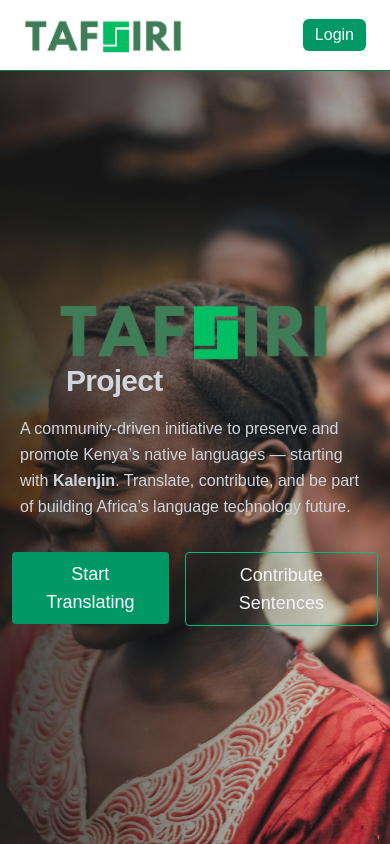
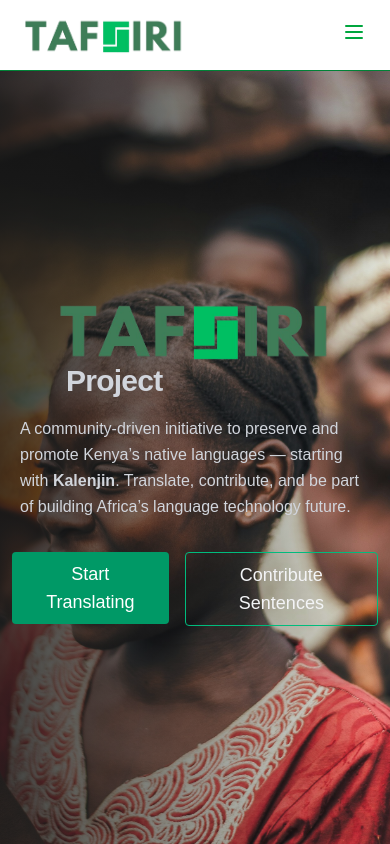
Before and after one commit to keterFree/tafsiri-frontend, a Next.js app: page /dashboard in a window 390 px wide. Shown: the top 844 px of the page. Built offline with nearby package versions, Linux system fonts and the light colour scheme; no server answers.

Commit message:
Responsive navbar

```diff
--- a/app/components/navbar.jsx
+++ b/app/components/navbar.jsx
@@ -7,29 +7,33 @@
 import { auth } from "../lib/firebase";
 import { deleteCookie } from "cookies-next";
 import Image from "next/image";
+import { useState } from "react";
+import { Menu, X } from "lucide-react"; // Optional icons if using lucide-react
 
 export default function Navbar() {
   const { user } = useAuth();
   const router = useRouter();
+  const [isMenuOpen, setIsMenuOpen] = useState(false);
+  const displayName = user?.displayName || user?.email?.split("@")[0] || "User";
 
   const handleLogout = async () => {
     try {
       await signOut(auth);
       deleteCookie("authToken");
-    router.push("/"); // Redirect immediately
+      router.push("/");
     } catch (err) {
       console.error("Logout error:", err);
     }
   };
 
-
   return (
-    <nav className="flex items-center justify-between flex-wrap px-6 py-4 bg-white dark:bg-neutral-900 border-b border-green-700">
+    <nav className="bg-white dark:bg-neutral-900 border-b border-green-700 px-6 py-4">
+      <div className="flex items-center justify-between">
         {/* Logo */}
-      <div className="flex items-center flex-shrink-0 mr-6">
+        <div className="flex items-center">
           <Link href="/" aria-label="Home">
             <Image
-            src="/taf.png" // Ensure this image has a rectangular aspect
+              src="/taf.png"
               alt="Tafsiri Logo"
               width={160}
               height={40}
@@ -64,6 +68,11 @@
 
         {/* Desktop Auth */}
         <div className="hidden md:flex items-center space-x-4">
+          {user && (
+            <span className="text-neutral-700 dark:text-neutral-300 font-medium">
+              Welcome, {displayName}
+            </span>
+          )}
           {user ? (
             <button
               onClick={handleLogout}
@@ -89,24 +98,74 @@
           )}
         </div>
 
-      {/* Mobile Auth - stacked under logo */}
-      <div className="md:hidden flex items-center space-x-4">
+        {/* Hamburger Menu (mobile) */}
+        <div className="md:hidden">
+          <button
+            onClick={() => setIsMenuOpen(!isMenuOpen)}
+            className="text-green-600 dark:text-green-400 focus:outline-none"
+          >
+            {isMenuOpen ? (
+              <X className="w-6 h-6" />
+            ) : (
+              <Menu className="w-6 h-6" />
+            )}
+          </button>
+        </div>
+      </div>
+
+      {/* Mobile Menu */}
+      {isMenuOpen && (
+        <div className="md:hidden mt-4 space-y-4">
+          {user && (
+            <span className="block text-neutral-700 dark:text-neutral-300 font-medium">
+              Welcome, {displayName}
+            </span>
+          )}
+          <Link
+            href="/dashboard"
+            className="block text-neutral-700 dark:text-neutral-200"
+          >
+            Dashboard
+          </Link>
+          <Link
+            href="/translate"
+            className="block text-neutral-700 dark:text-neutral-200"
+          >
+            Translate
+          </Link>
+          {user && (
+            <Link
+              href="/profile"
+              className="block text-neutral-700 dark:text-neutral-200"
+            >
+              Profile
+            </Link>
+          )}
           {user ? (
             <button
               onClick={handleLogout}
-            className="border-red-600 hover:bg-red-500 hover:text-white px-3 py-1 rounded-md"
+              className="w-full text-left border border-red-600 text-red-700 hover:bg-red-500 hover:text-white px-4 py-2 rounded-md"
             >
               Logout
             </button>
           ) : (
+            <>
               <Link
                 href="/login"
-            className="bg-emerald-600 hover:bg-emerald-500 text-white px-3 py-1 rounded-md"
+                className="block text-green-600 hover:underline"
               >
                 Login
               </Link>
+              <Link
+                href="/login"
+                className="block bg-green-600 hover:bg-green-500 text-white px-4 py-2 rounded-md"
+              >
+                Get Started
+              </Link>
+            </>
           )}
         </div>
+      )}
     </nav>
   );
 }
```
Lines whose indentation alone changed are shown as unchanged.
